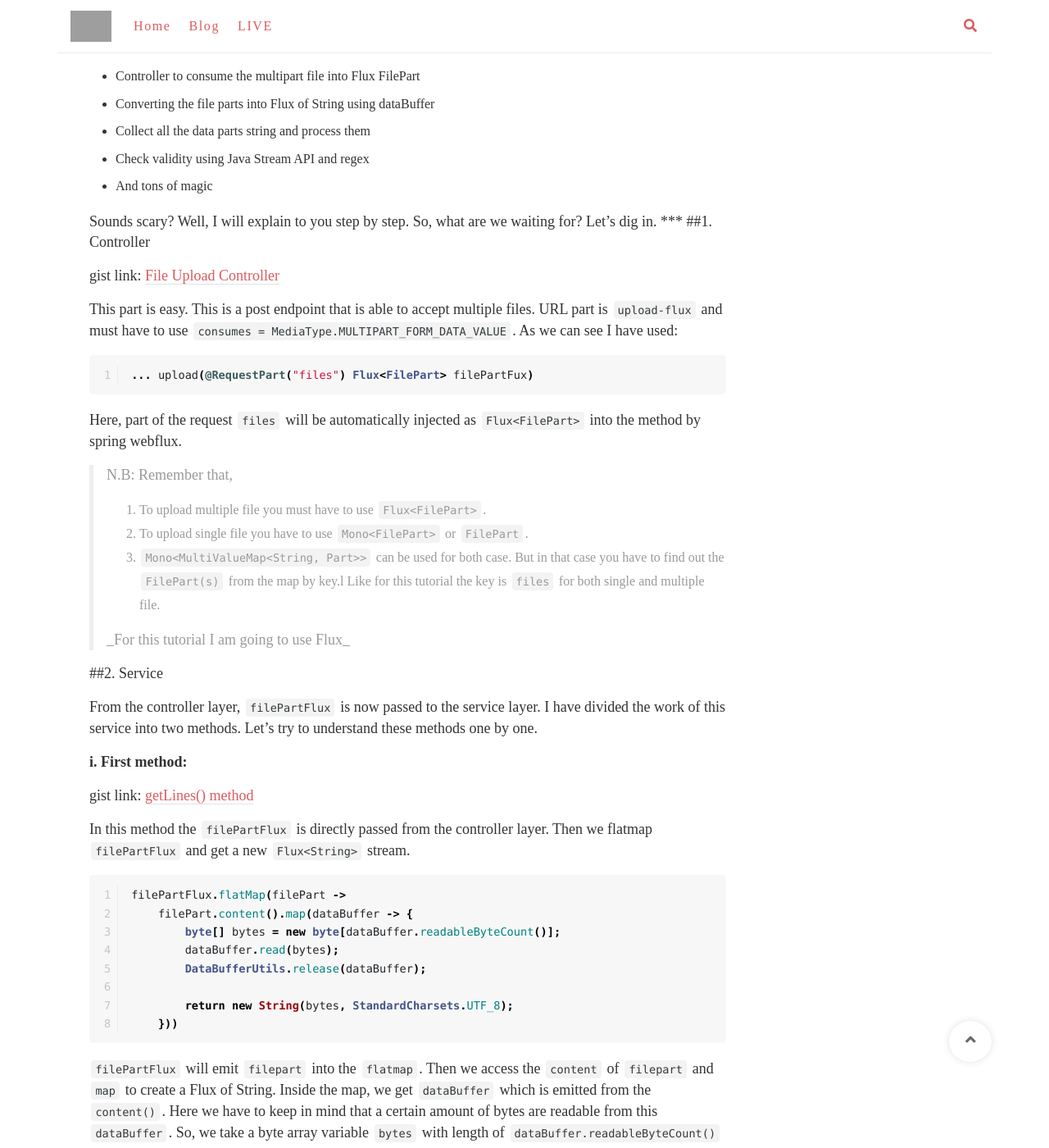
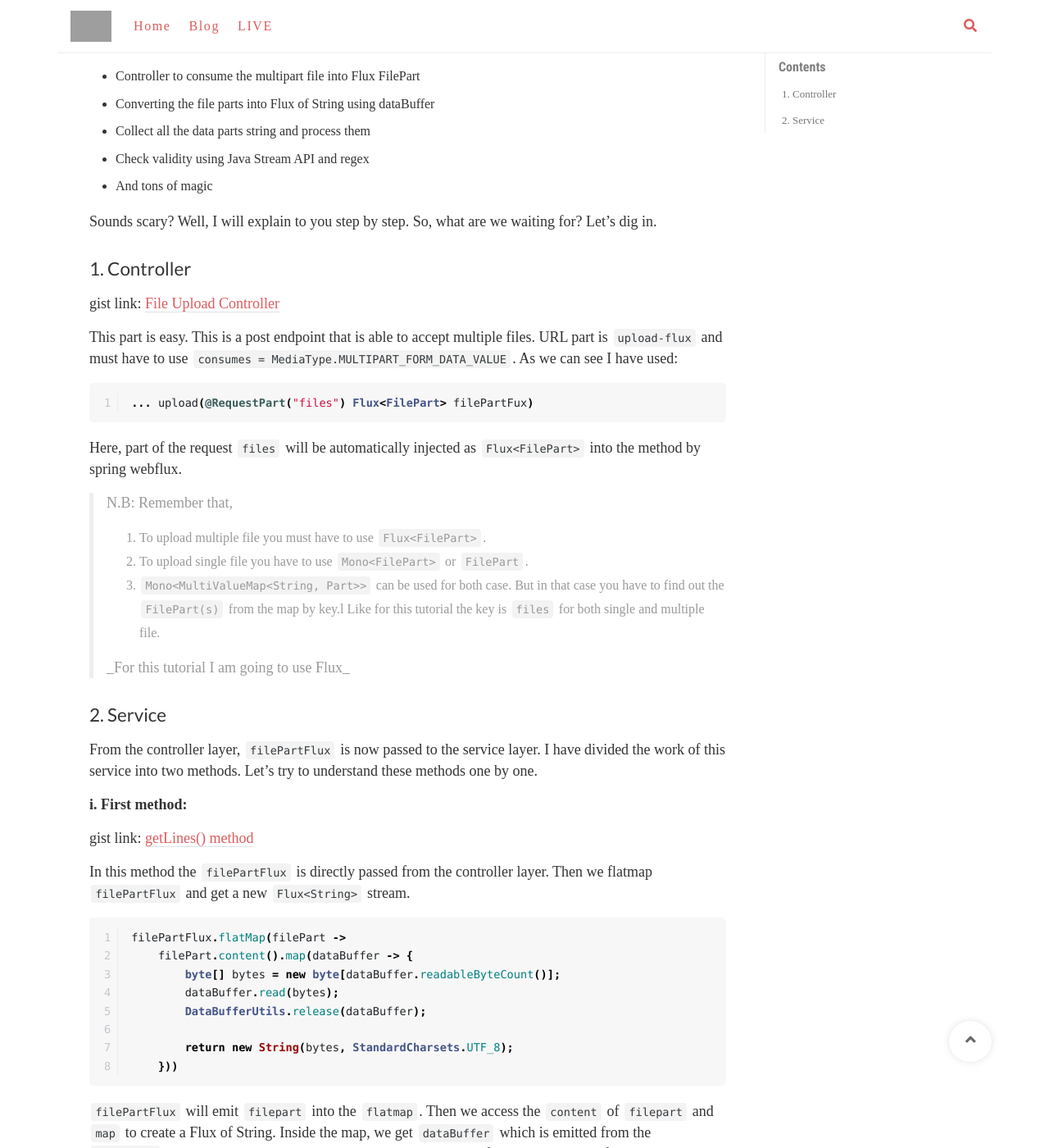
Before and after one commit to jugbd/jugbd.org, a Jekyll site: the page built from _posts/2020-03-26-Step-by-Step-Procedure-of-Spring-Webflux-multipart-file-upload-and-read-each-line-without-saving-it.md, in a window 1280 px wide and 1400 px high, scrolled down 636 px. Shown: the whole window at 82% size. Built offline with Jekyll 4.4.1, drawn with Linux system fonts in a browser that asks for light colours; nearby versions of some CDN libraries; some web fonts are replaced; comment, search, counter and statistics services are not loaded; grey boxes are pictures that could not be loaded.

Commit message:
Fix header format

```diff
--- a/_posts/2020-03-26-Step-by-Step-Procedure-of-Spring-Webflux-multipart-file-upload-and-read-each-line-without-saving-it.md
+++ b/_posts/2020-03-26-Step-by-Step-Procedure-of-Spring-Webflux-multipart-file-upload-and-read-each-line-without-saving-it.md
@@ -22,9 +22,8 @@ So, the rough steps are:
 * And tons of magic
 
 Sounds scary? Well, I will explain to you step by step. So, what are we waiting for? Let’s dig in.
-***
-##1. Controller
 
+## 1. Controller
 gist link: [File Upload Controller](https://gist.github.com/eaiman-shoshi/6414a06db982e4d26adb1de51feff2cf "FileUploadController")
 
 This part is easy. This is a post endpoint that is able to accept multiple files. URL part is `upload-flux` and must have to use `consumes = MediaType.MULTIPART_FORM_DATA_VALUE`. As we can see I have used:
@@ -41,8 +40,7 @@ Here, part of the request `files` will be automatically injected as `Flux<FilePa
 >
 > _For this tutorial I am going to use Flux<FilePart>_
 
-##2. Service
-
+## 2. Service
 From the controller layer, `filePartFlux` is now passed to the service layer. I have divided the work of this service into two methods. Let’s try to understand these methods one by one.
 
 **i. First method:**
```
